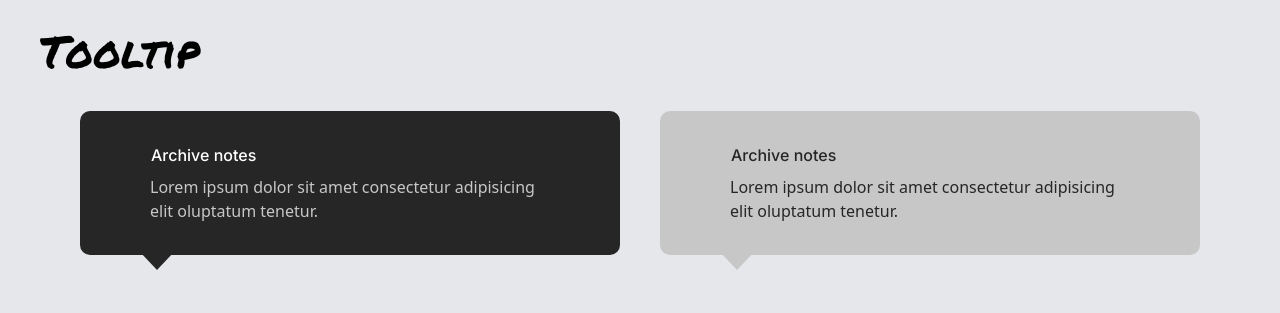
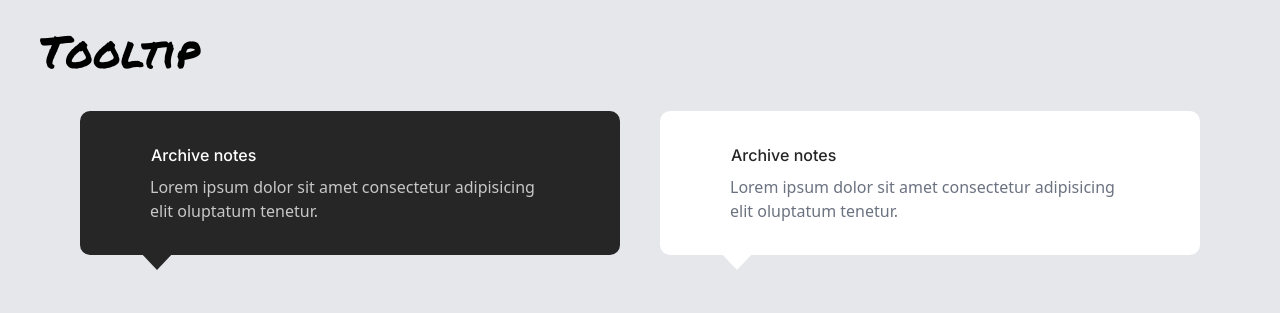
Before and after one commit to Petrasoderstrom1612/component-library, a React (Vite) app: page / in a window 1280 px wide. Shown: the part 2827-3140 px from the top of the page. Built offline with nearby package versions, Linux system fonts and the light colour scheme; some icons are missing.

Commit message:
Now the colors are perfect even for light variant of blackish, I feel done with tooltip

```diff
--- a/src/Tooltips/Tooltip.jsx
+++ b/src/Tooltips/Tooltip.jsx
@@ -19,6 +19,11 @@ const Tooltip = ({ palette, title, paragraph, theme }) => {
       setColor(style.backgroundColor);
       setBgColor(style.color);
       setAccentColor(style.backgroundColor);
+        if(palette === "blackish"){
+          setColor("#6B7280");
+          setBgColor(style.getPropertyValue("--accent-color"));
+          setAccentColor(style.backgroundColor);
+        }
     }
   }, [palette, theme]);
 
```
